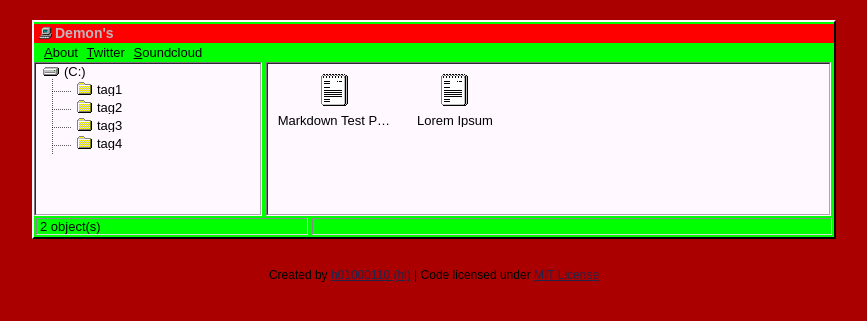
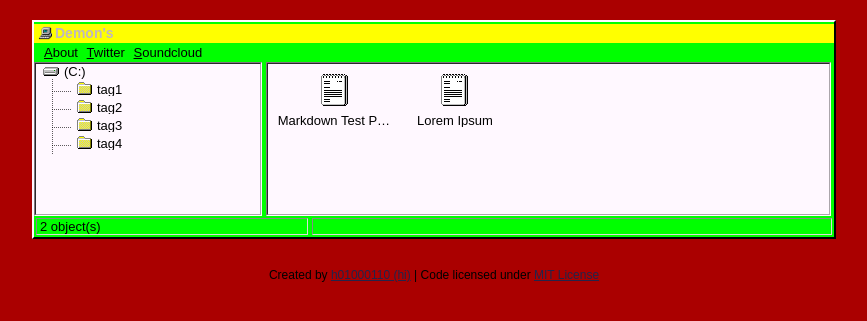
Before and after one commit to demonuser/demonuser.github.io, a Jekyll site: the page built from index.html, in a window 1280 px wide. Shown: the top 321 px of the page, without its empty margins (206-1073 px from the left). Built offline with Jekyll 4.4.1, drawn with Linux system fonts in a browser that asks for light colours.

Commit message:
Mr Hyde was here …

```diff
--- a/assets/css/001.scss
+++ b/assets/css/001.scss
@@ -5,5 +5,5 @@
 @import "main";
 
 .default_title {
-	background: #ff0000;
+	background: #ffff00;
 }
```
